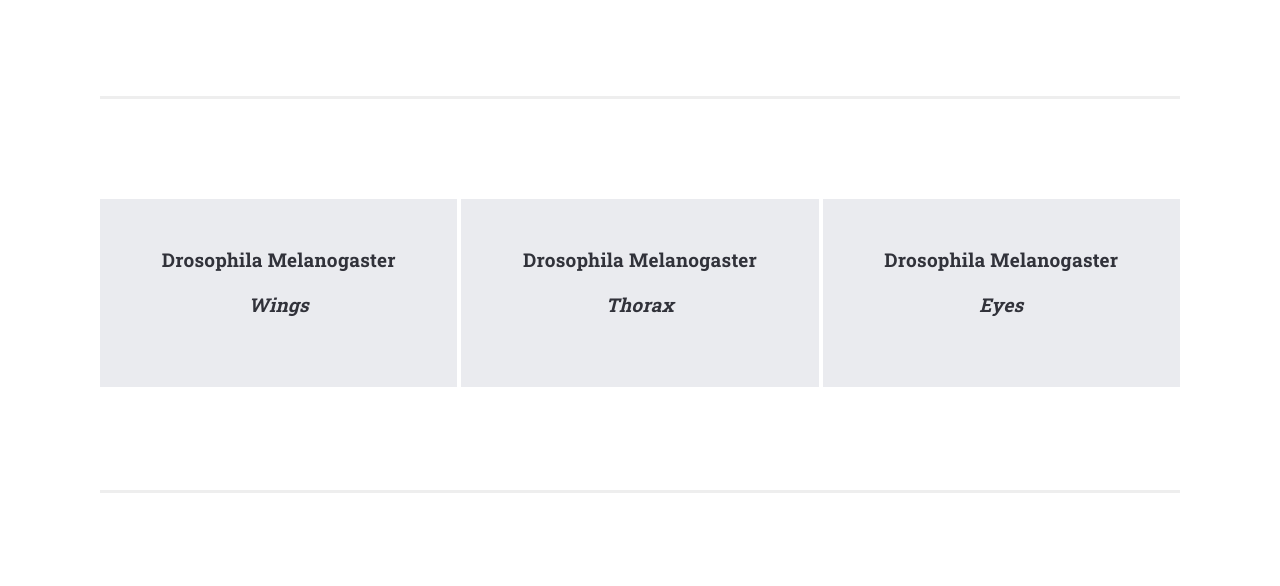
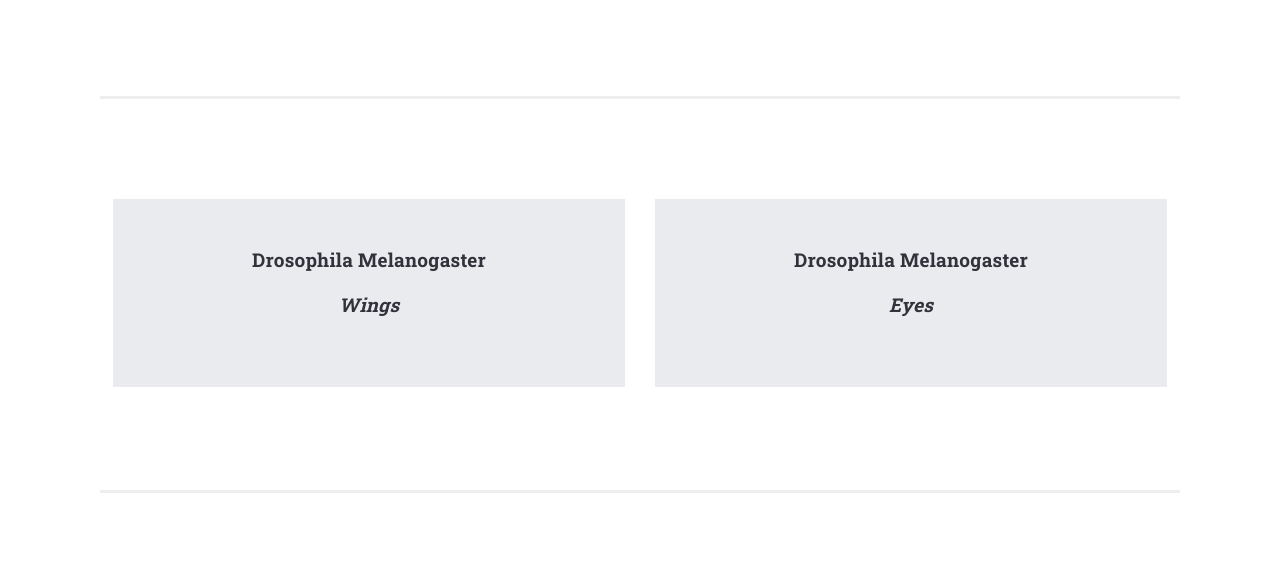
Before and after one commit to 00awb00/Droso, a Django app: template templates/index.html in a window 1280 px wide. Shown: the part 868-1454 px from the top of the page. Run offline with Django 4.2, Linux system fonts and the light colour scheme; the template is opened without the code that fills it, so the values that code supplies are empty; parts of the project's set-up code (start-up, migrations or seed data) failed here and were passed over; some libraries are stand-ins or nearby versions.

Commit message:
Updated.

```diff
--- a/Droso/views.py
+++ b/Droso/views.py
@@ -14,7 +14,7 @@ def logoutUser(request):
     # LOGOUT USER
     logout(request)
 
-    return render(request, 'user/logout.html')
+    return render(request, 'index.html', {'head': 'Drosometer | DOW-UIT'})
 
 
 def __find_userpath(request):
@@ -121,8 +121,8 @@ def eye_f(request):
     return render(request, 'f_e.html', {'head': 'Drosometer | Eyes'})
 
 
-def thorax_f(request):
-    return render(request, 'f_t.html', {'head': 'Drosometer | Thorax'})
+# def thorax_f(request):
+#     return render(request, 'f_t.html', {'head': 'Drosometer | Thorax'})
 
 
 def w_option(request):
--- a/templates/base/head.html
+++ b/templates/base/head.html
@@ -80,13 +80,13 @@
                             <li><a href="#">Colour</a></li>
                         </ul>
                     </li>
-                    <li>
-                        <span class="opener">Thorax</span>
-                        <ul>
-                            <li><a href="#">None</a></li>
-                            <li><a href="#">None</a></li>
-                        </ul>
-                    </li>
+<!--                    <li>-->
+<!--                        <span class="opener">Thorax</span>-->
+<!--                        <ul>-->
+<!--                            <li><a href="#">None</a></li>-->
+<!--                            <li><a href="#">None</a></li>-->
+<!--                        </ul>-->
+<!--                    </li>-->
                     <li>
                         <span class="opener">Reporting</span>
                         <ul>
--- a/templates/index.html
+++ b/templates/index.html
@@ -34,7 +34,7 @@
 
         <div class="row">
 
-            <div class="col-md-4">
+            <div class="col-md-6">
                 <a href="feedback">
                 <div class="service-item first-item">
 
@@ -44,16 +44,7 @@
                 </div>
                 </a>
             </div>
-            <div class="col-md-4" >
-                 <a href="feedback">
-                <div class="service-item second-item">
-                    <div class=""></div>
-                    <h4>Drosophila Melanogaster <br><br><em>Thorax</em></h4>
-
-                </div>
-                 </a>
-            </div>
-            <div class="col-md-4" >
+            <div class="col-md-6" >
                  <a href="feedback">
                 <div class="service-item second-item">
                     <div class=""></div>
```
